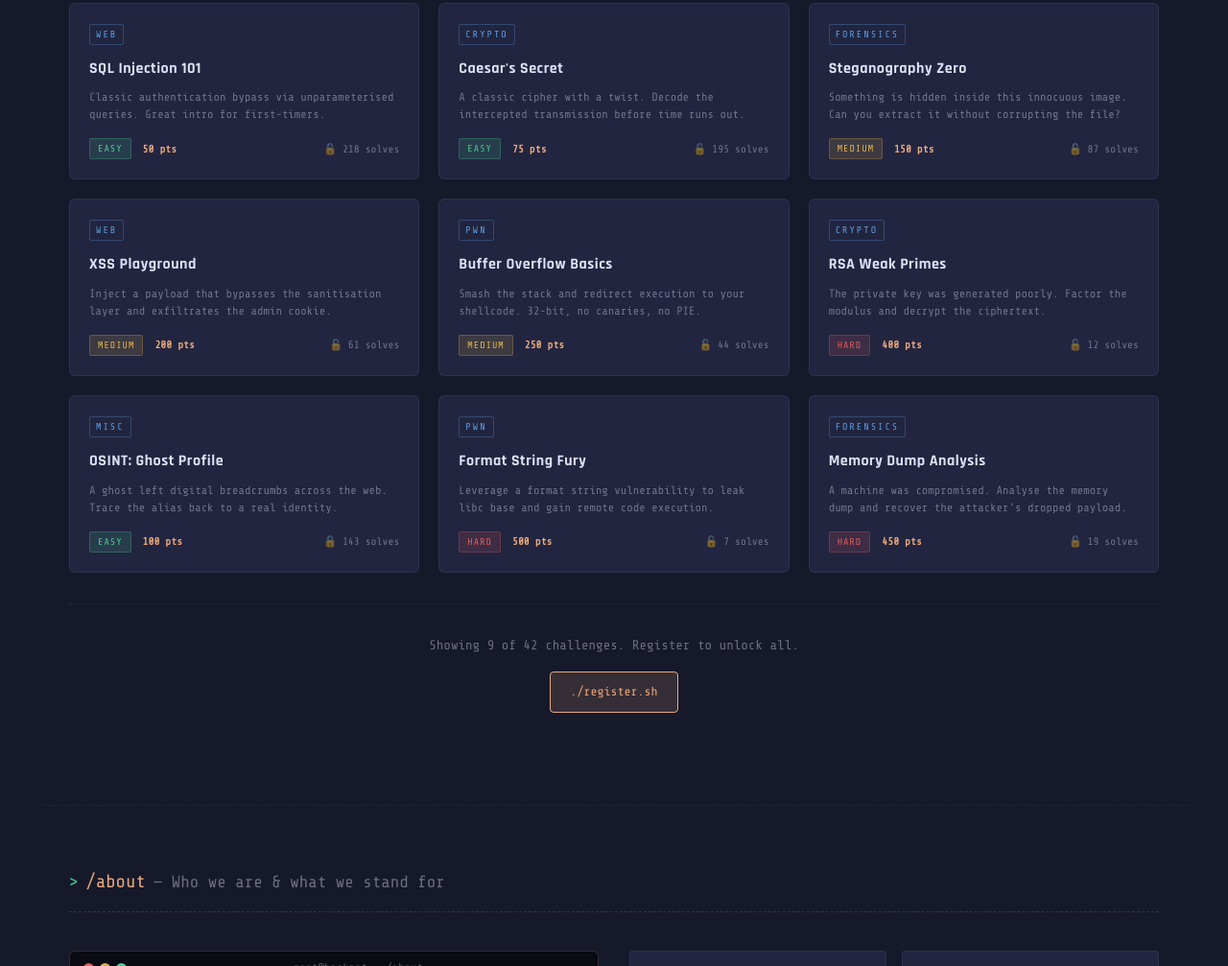
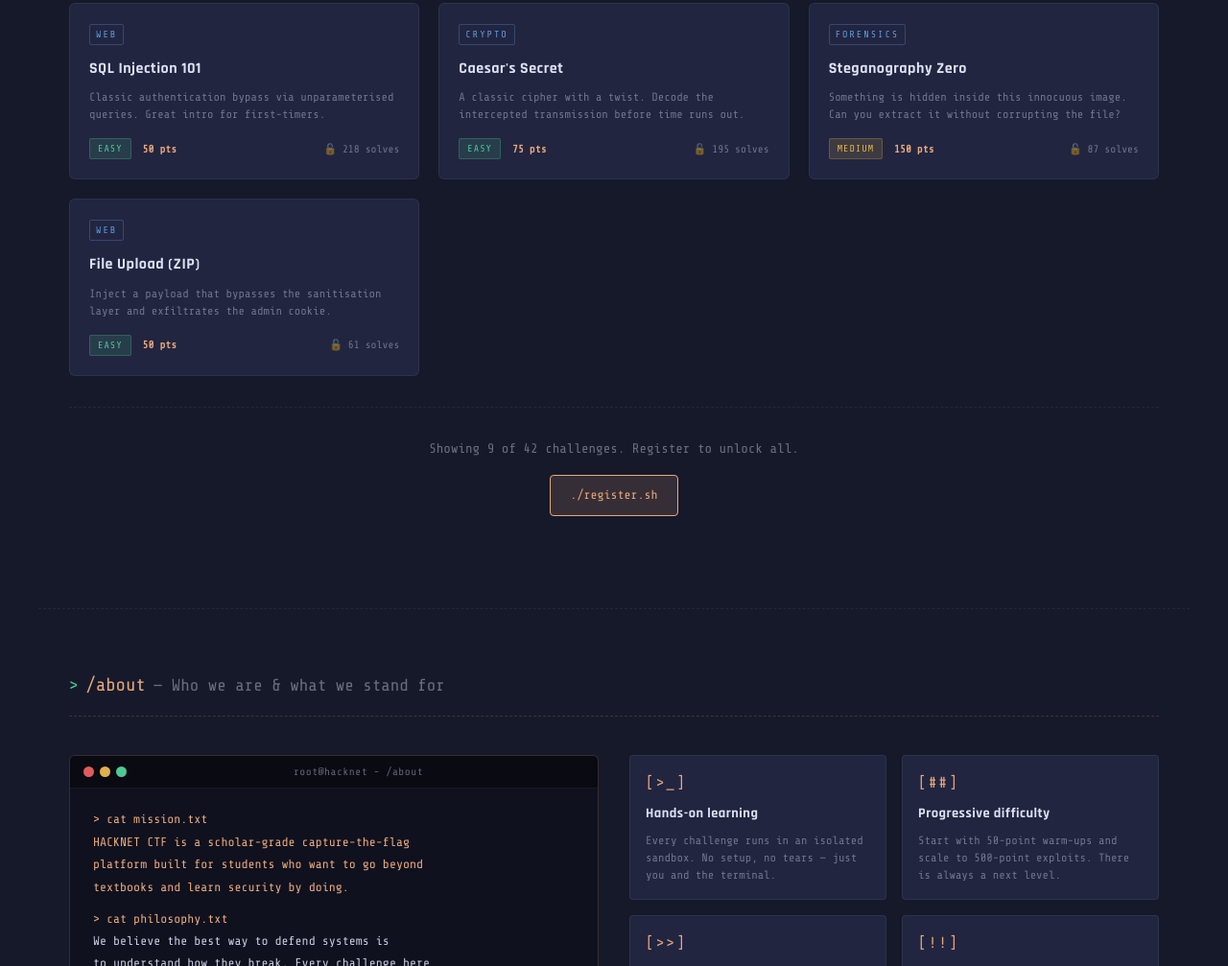
Before and after one commit to zyad-svg/TP-CTF, a plain HTML site: page index.html in a window 1280 px wide. Shown: the part 1008-2015 px from the top of the page at 96% size. Drawn offline with nearby package versions, Linux system fonts and the light colour scheme.

Commit message:
Modification du site

```diff
--- a/index.html
+++ b/index.html
@@ -156,70 +156,14 @@
 
         <div class="challenge-card" data-category="web">
           <div class="card-badge">WEB</div>
-          <h3 class="card-title">XSS Playground</h3>
+          <h3 class="card-title">File Upload (ZIP)</h3>
           <p class="card-desc">Inject a payload that bypasses the sanitisation layer and exfiltrates the admin cookie.</p>
           <div class="card-footer">
-            <span class="difficulty difficulty--medium">medium</span>
-            <span class="points">200 pts</span>
+            <span class="difficulty difficulty--easy">easy</span>
+            <span class="points">50 pts</span>
             <span class="solves">🔓 61 solves</span>
           </div>
         </div>
-
-        <div class="challenge-card" data-category="pwn">
-          <div class="card-badge">PWN</div>
-          <h3 class="card-title">Buffer Overflow Basics</h3>
-          <p class="card-desc">Smash the stack and redirect execution to your shellcode. 32-bit, no canaries, no PIE.</p>
-          <div class="card-footer">
-            <span class="difficulty difficulty--medium">medium</span>
-            <span class="points">250 pts</span>
-            <span class="solves">🔓 44 solves</span>
-          </div>
-        </div>
-
-        <div class="challenge-card" data-category="crypto">
-          <div class="card-badge">CRYPTO</div>
-          <h3 class="card-title">RSA Weak Primes</h3>
-          <p class="card-desc">The private key was generated poorly. Factor the modulus and decrypt the ciphertext.</p>
-          <div class="card-footer">
-            <span class="difficulty difficulty--hard">hard</span>
-            <span class="points">400 pts</span>
-            <span class="solves">🔓 12 solves</span>
-          </div>
-        </div>
-
-        <div class="challenge-card" data-category="misc">
-          <div class="card-badge">MISC</div>
-          <h3 class="card-title">OSINT: Ghost Profile</h3>
-          <p class="card-desc">A ghost left digital breadcrumbs across the web. Trace the alias back to a real identity.</p>
-          <div class="card-footer">
-            <span class="difficulty difficulty--easy">easy</span>
-            <span class="points">100 pts</span>
-            <span class="solves">🔓 143 solves</span>
-          </div>
-        </div>
-
-        <div class="challenge-card" data-category="pwn">
-          <div class="card-badge">PWN</div>
-          <h3 class="card-title">Format String Fury</h3>
-          <p class="card-desc">Leverage a format string vulnerability to leak libc base and gain remote code execution.</p>
-          <div class="card-footer">
-            <span class="difficulty difficulty--hard">hard</span>
-            <span class="points">500 pts</span>
-            <span class="solves">🔓 7 solves</span>
-          </div>
-        </div>
-
-        <div class="challenge-card" data-category="forensics">
-          <div class="card-badge">FORENSICS</div>
-          <h3 class="card-title">Memory Dump Analysis</h3>
-          <p class="card-desc">A machine was compromised. Analyse the memory dump and recover the attacker's dropped payload.</p>
-          <div class="card-footer">
-            <span class="difficulty difficulty--hard">hard</span>
-            <span class="points">450 pts</span>
-            <span class="solves">🔓 19 solves</span>
-          </div>
-        </div>
-
       </div>
 
       <div class="challenges-cta">
```
